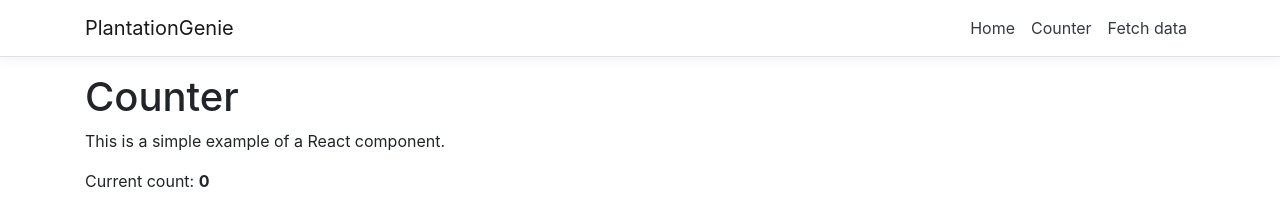
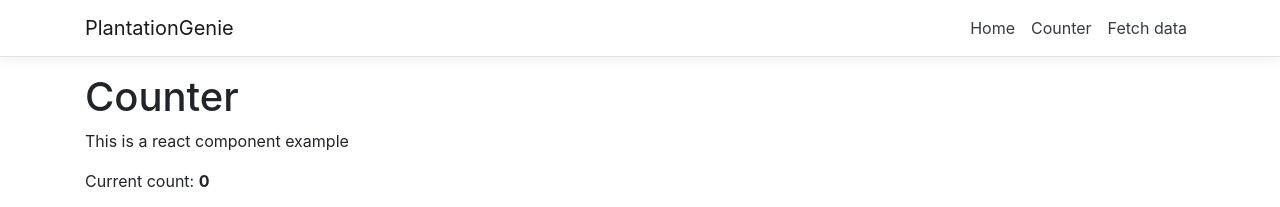
Before and after one commit to dylrob34/Sharp-Witted-Plantation-Genie, a React (Create React App) app in the folder ClientApp/: page /counter in a window 1280 px wide. Shown: the top 207 px of the page. Built offline with nearby package versions, Linux system fonts and the light colour scheme.

Commit message:
Change counter componenet text

```diff
--- a/ClientApp/src/components/Counter.js
+++ b/ClientApp/src/components/Counter.js
@@ -20,7 +20,7 @@ export class Counter extends Component {
       <div>
         <h1>Counter</h1>
 
-        <p>This is a simple example of a React component.</p>
+        <p>This is a react component example</p>
 
         <p aria-live="polite">Current count: <strong>{this.state.currentCount}</strong></p>
 
```
Also changed, not shown: 2 other files (tests, documents, lock files or other folders).
